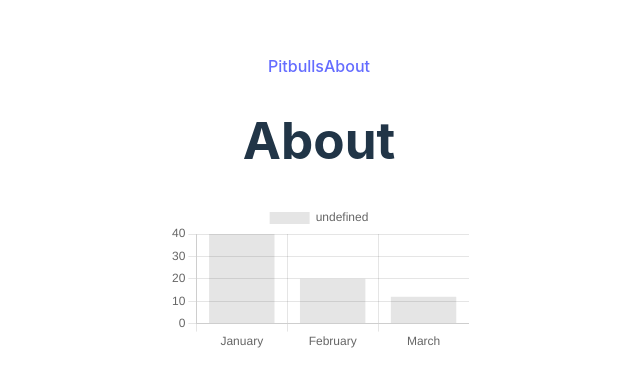
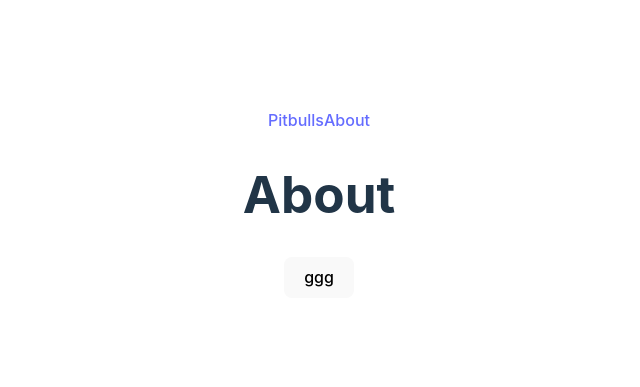
Before and after one commit to staten-island-tech/pd3-vue-api-nyc-api-project-firdavs-and-nicole, a Vue app in the folder vite-project/: page / in a window 1280 px wide. Shown: the part 197-584 px from the top of the page, without its empty margins (321-961 px from the left). Built offline with nearby package versions, Linux system fonts and the light colour scheme.

Commit message:
i try to do as mr whalen asks

```diff
--- a/vite-project/src/views/About.vue
+++ b/vite-project/src/views/About.vue
@@ -1,44 +1,54 @@
+<script setup></script>
+
 <template>
   <div class="about">
     <h1>About</h1>
   </div>
-  <Bar id="my-chart-id" :options="chartOptions" :data="chartData" />
+  <Doughnut
+    id="my-chart-id"
+    v-if="loaded"
+    :options="chartOptions"
+    :data="chartData"
+  />
+  <button @click="getpost">ggg</button>
 </template>
+<script>
+import { Doughnut } from "vue-chartjs";
+import { Chart as ChartJS, ArcElement, Tooltip, Legend } from "chart.js";
 
-<script>
-import { Bar } from "vue-chartjs";
-import {
-  Chart as ChartJS,
-  Title,
-  Tooltip,
-  Legend,
-  BarElement,
-  CategoryScale,
-  LinearScale,
-} from "chart.js";
-
-ChartJS.register(
-  Title,
-  Tooltip,
-  Legend,
-  BarElement,
-  CategoryScale,
-  LinearScale
-);
+ChartJS.register(ArcElement, Tooltip, Legend);
 
 export default {
   name: "BarChart",
-  components: { Bar },
+  components: { Doughnut },
   data() {
     return {
-      chartData: {
-        labels: ["January", "February", "March"],
-        datasets: [{ data: [40, 20, 12] }],
-      },
-      chartOptions: {
-        responsive: true,
-      },
+      chartData: false,
+      chartOptions: null,
+      responsive: false,
     };
+  },
+  mountChart: function () {
+    let x = ["40", "60"];
+    this.chartData = {
+      labels: ["Pitbulls", "Anything Else", "Cats"],
+      datasets: [{ backgroundColor: ["blue,green"], data: this.x }],
+    };
+    this.chartOptions = {
+      responsive: true,
+    };
+    this.loaded = true;
+  },
+  methods: {
+    getpost: async function () {
+      const response = await fetch(
+        "https://data.cityofnewyork.us/resource/rsgh-akpg.json"
+      );
+      const dogs = await response.json();
+      dogs.forEach((e) => {
+        console.log(e.breed);
+      });
+    },
   },
 };
 </script>
```
